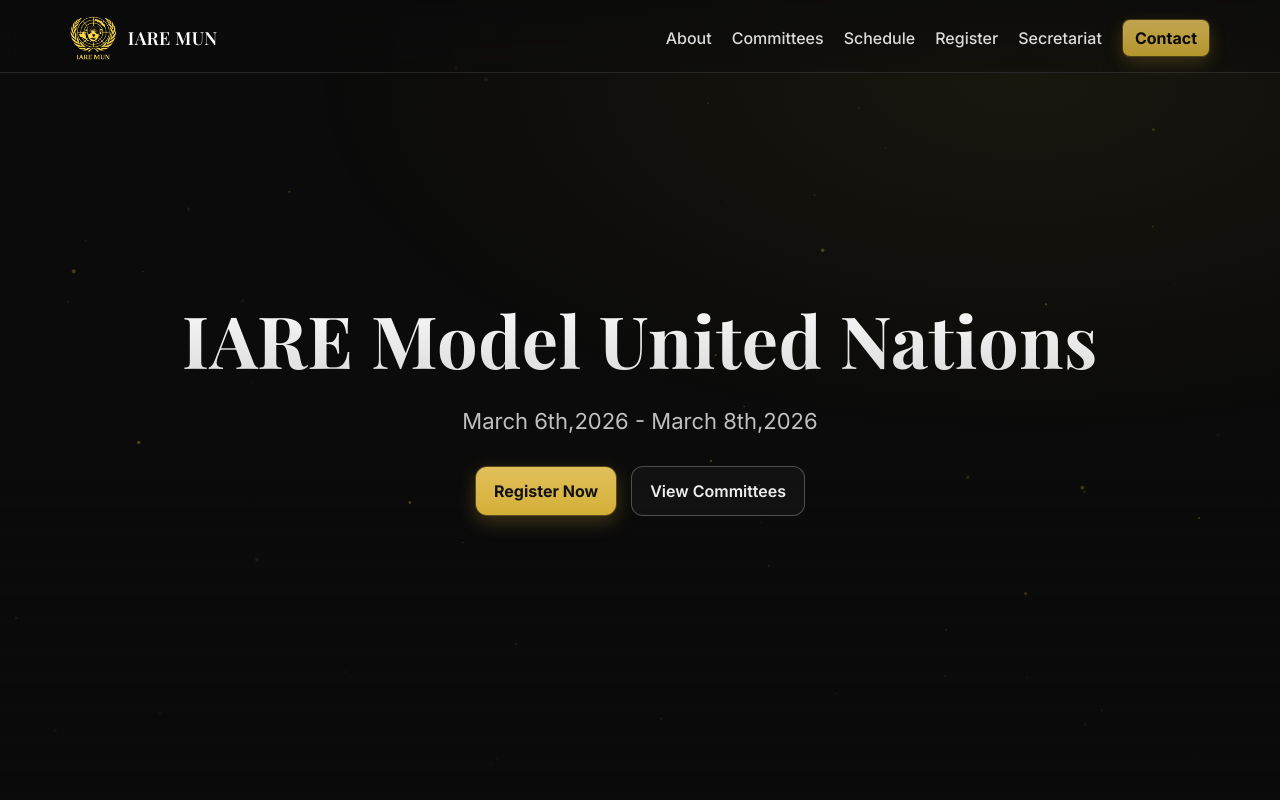
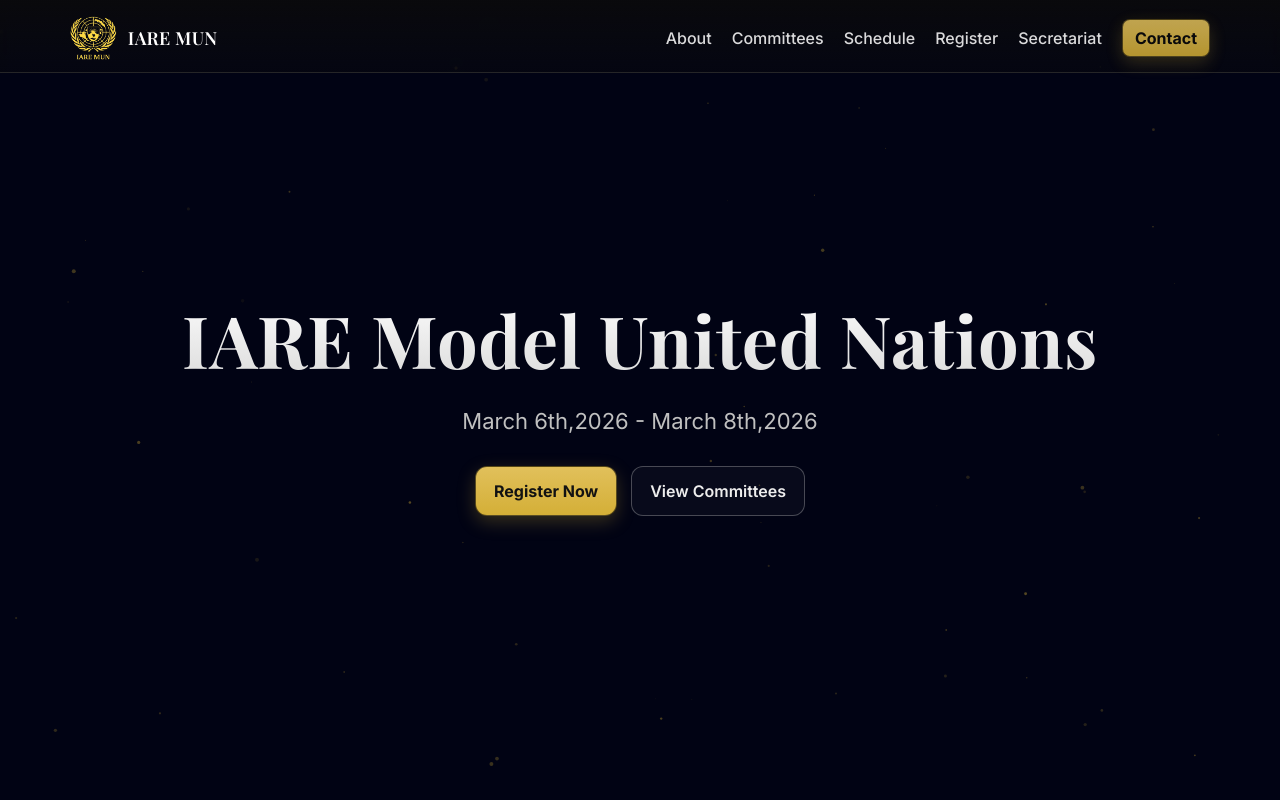
Before and after one commit to karthiktatineni/mun, a website: page public/index.html in a window 1280 px wide. Shown: the top 800 px of the page. Drawn offline with nearby package versions, Linux system fonts and the light colour scheme.

Commit message:
theme change

```diff
--- a/public/index.html
+++ b/public/index.html
@@ -16,7 +16,7 @@
   <meta property="og:title" content="IARE Model United Nations" />
   <meta property="og:description" content="Where Diplomacy Meets Leadership. Join the premier MUN experience." />
   <meta property="og:type" content="website" />
-  <meta property="og:image" content="images/favicon.png" />
+  <meta property="og:image" content="images/MUN_LOGO1.png" />
   <meta name="theme-color" content="#0B0B0B" />
 
   <!-- Fonts -->
--- a/public/script.js
+++ b/public/script.js
@@ -1,4 +1,4 @@
-// ----- REAL COUNTRIES -----
+
 const countries = [
   "Afghanistan", "Albania", "Algeria", "Andorra", "Angola", "Antigua and Barbuda",
   "Argentina", "Armenia", "Australia", "Austria", "Azerbaijan", "Bahamas", "Bahrain",
--- a/public/style.css
+++ b/public/style.css
@@ -4,7 +4,7 @@
       --gold: #D4AF37;
       --silver: #C0C0C0;
       --offwhite: #EDEDED;
-      --bg: #0B0B0B;
+      --bg: #010314;
       --text: #F5F5F5;
       --muted: #B0B0B0;
       --card: rgba(255, 255, 255, 0.06);
@@ -16,6 +16,7 @@
       --max: 1200px;
       --ease: cubic-bezier(0.2, 0.7, 0, 1);
     }
+
 #particles {
   position: fixed;       /* full-page background */
   top: 0;
@@ -143,9 +144,6 @@
   background:
     radial-gradient(1200px 600px at 80% 10%, rgba(212,175,55,0.07), transparent 60%),
 
-linear-gradient(180deg, transparent, transparent 60%, #0B0B0B 100%);
-  position: relative;
-  overflow: hidden;
 }
 
     .hero canvas {
```
Also changed, not shown: 1 other file.
